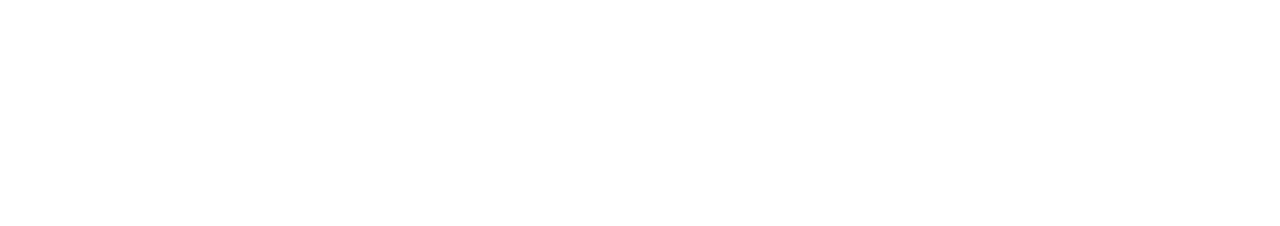
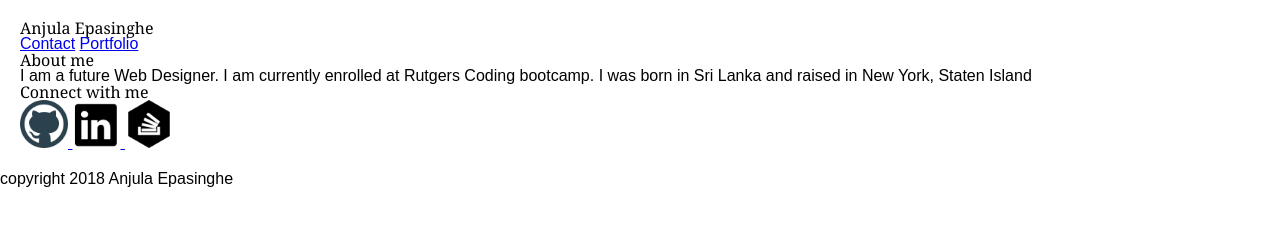
Before and after one commit to mlanjula94/Basic-Portfolio, a plain HTML site: page index.html in a window 1280 px wide. Drawn offline with Linux system fonts and the light colour scheme.

Commit message:
initial index html

```diff
--- /dev/null
+++ b/assets/css/style.css
@@ -0,0 +1,13 @@
+.wrapper {
+    width: 960x;
+    padding: 20px;
+    margin: 0 auto;
+  }
+
+h1, h2, h3{
+    font-family: 'Georgia', Times, Times New ;
+}
+
+body{
+    font-family: 'Arial', 'Helvetica Neue', Helvetica, sans-serif;
+}
--- a/index.html
+++ b/index.html
@@ -4,9 +4,42 @@
     <meta charset="UTF-8">
     <meta name="viewport" content="width=device-width, initial-scale=1.0">
     <meta http-equiv="X-UA-Compatible" content="ie=edge">
-    <title>Document</title>
+    <title>About me</title>
+    <link rel="stylesheet" type="text/css" href="assets/css/reset.css">
+    <link rel="stylesheet" type="text/css" href="assets/css/style.css">
+
 </head>
 <body>
+    <div class="wrapper">
+    <header>
+        <h1>Anjula Epasinghe</h1>
+        <a class"TopNav" href="contact.html">Contact</a>
+        <a class"TopNav" href="portfolio.html">Portfolio</a>
+    </header>
+
+    <div class="MainSection">
+        <h2>About me</h2>
+
+        <p>I am a future Web Designer. I am currently enrolled at Rutgers Coding bootcamp. I was born in Sri Lanka and raised in New York, Staten Island
+        </p>
+
+    </div>
+
+    <div class="Sidebar">
+        <h2>Connect with me</h2>
+        <a href="https://github.com/mlanjula94" target="_blank">
+            <input type="image" src="assets/images/github.png" alt="Submit" width="48" height="48">
+        </a>
+        <a href="https://www.linkedin.com/in/anjula-epasinghe/" target="_blank">
+            <input type="image" src="assets/images/linkedin.png" width="48" height="48">
+        </a>
+        <a href="https://stackoverflow.com/users/7169442/anjula-epasinghe" target="_blank">
+            <input type="image" src="assets/images/stackoverflow.png" alt="Submit" width="48" height="48">
+        </a>
+    </div>
+
+    </div>
+    <footer>copyright 2018 Anjula Epasinghe</footer>
 
 </body>
 </html>
```
Also changed, not shown: assets/css/reset.css (renamed from assets/reset.css), assets/images/github.png (added), assets/images/linkedin.png (added), assets/images/stackoverflow.png (added), assets/style.css (deleted).
